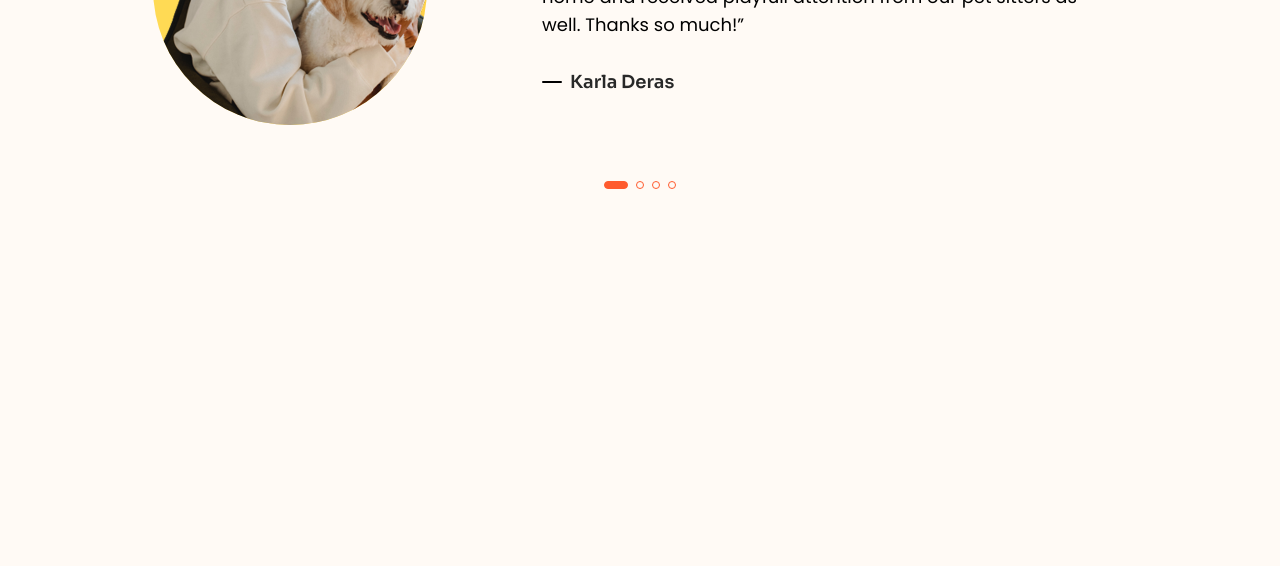
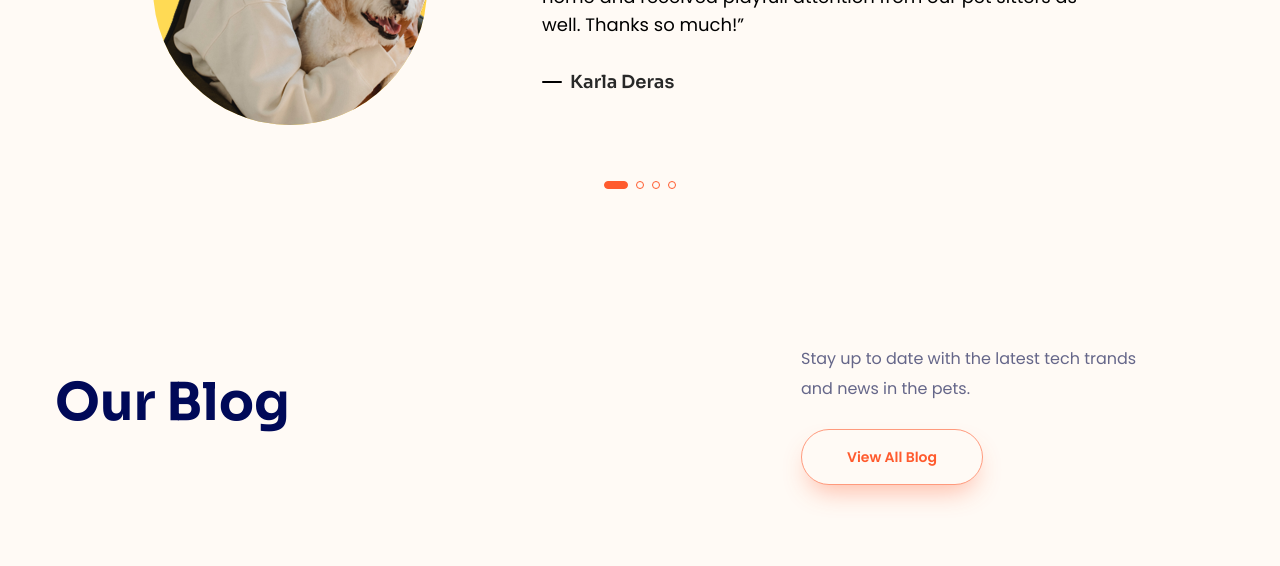
Before and after one commit to Minhhieu3012/htmlcss-project-04, a plain HTML site: page index.html in a window 1280 px wide. Shown: the part 5472-6038 px from the top of the page. Before the commit the page ends 5896 px from the top, so only its background shows below. Drawn offline with Linux system fonts and the light colour scheme.

Commit message:
update: blog section #1

```diff
--- a/assets/css/styles.css
+++ b/assets/css/styles.css
@@ -1113,3 +1113,31 @@ a {
   width: 24px;
   background: #ff5b2e;
 }
+
+/* =================================================== Blog ====================================================== */
+.blog {
+  padding: 78px 0;
+}
+
+.blog__top {
+  display: flex;
+  justify-content: space-between;
+  align-items: center;
+}
+
+.blog__info {
+  width: 350px;
+  margin-right: 74px;
+}
+
+.blog-desc {
+  margin-top: 0;
+}
+
+.blog__cta {
+  margin-top: 24px;
+  min-width: 182px;
+  color: #ff5b2e;
+  border: 1px solid rgb(255, 91, 46, 0.6);
+  box-shadow: 0px 13px 26px -8px #ff5b2e6b;
+}
--- a/index.html
+++ b/index.html
@@ -238,7 +238,7 @@
       </div>
     </section>
 
-    <main style="height: 5000px">
+    <main style="height: 7000px">
       <!-- About -->
       <section class="about">
         <div class="container">
@@ -840,6 +840,22 @@
           </div>
         </div>
       </section>
+
+      <!-- Blog -->
+      <section class="blog">
+        <div class="container">
+          <div class="blog__top">
+            <h2 class="section-heading">Our Blog</h2>
+            <div class="blog__info">
+              <p class="section-desc blog__desc">
+                Stay up to date with the latest tech trands and news in the
+                pets.
+              </p>
+              <a href="#!" class="btn blog__cta">View All Blog</a>
+            </div>
+          </div>
+        </div>
+      </section>
     </main>
   </body>
 </html>
```
